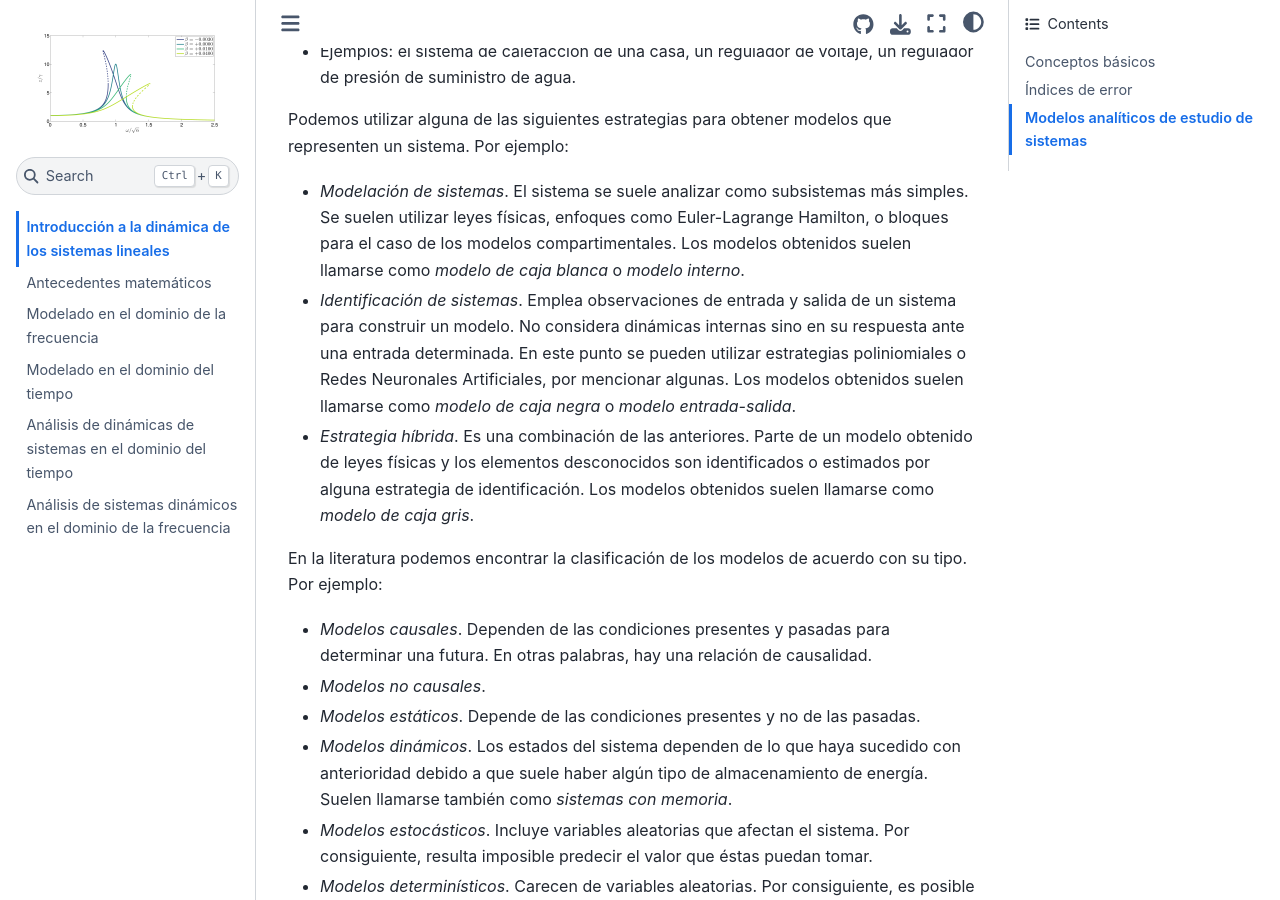
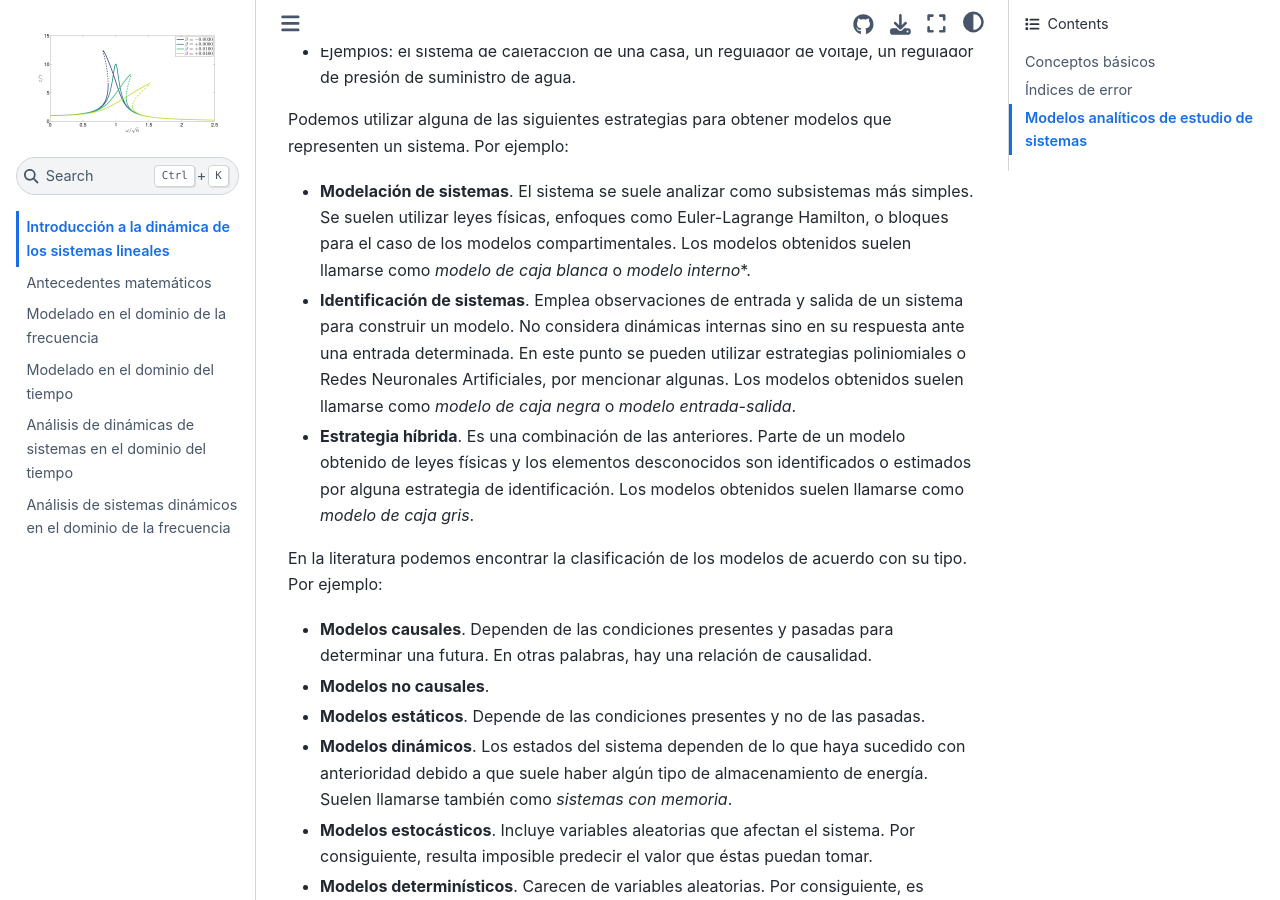
Before and after one commit to jesolisp/Curso-Dinamica-Sistemas-Fisicos, a Jupyter Book: the page built from docs/JESP_01_Introduccion_dinamica.md, in a window 1280 px wide and 900 px high, scrolled down 1051 px. Built offline with Jupyter Book 1.0.4 settings and Sphinx 7.4.7 and the Sphinx Book theme 1.1.4, drawn with Linux system fonts in a browser that asks for light colours; pages that are not in the unit, such as notebooks, are missing from menus; comment, search, counter and statistics services are not loaded.

Commit message:
File updated

`````diff
--- a/docs/JESP_01_Introduccion_dinamica.md
+++ b/docs/JESP_01_Introduccion_dinamica.md
@@ -12,10 +12,10 @@ Antes de comenzar a estudiar sistemas dinámicos, necesitamos introducir algunos
 
 Tipos de señales eléctricas
 
-* *Señal analógica*. Tiene una variación continua en el tiempo con un número infinito de valores.
-* *Señal digital*. Tiene una variación discreta de valores en el tiempo con un número finito de valores.
-* *Señal digital binaria*. Tiene sólo dos niveles de tensión $V+$ o $0$, en valores binarios $1$ y $0$.
-* *Concepto de sistema*. Conjunto de componentes físicos relacionados que actúan como una unidad completa.
+* **Señal analógica**. Tiene una variación continua en el tiempo con un número infinito de valores.
+* **Señal digital**. Tiene una variación discreta de valores en el tiempo con un número finito de valores.
+* **Señal digital binaria**. Tiene sólo dos niveles de tensión $V+$ o $0$, en valores binarios $1$ y $0$.
+* **Concepto de sistema**. Conjunto de componentes físicos relacionados que actúan como una unidad completa.
 
 ````{prf:definition} Modelo
  :label: model
@@ -35,30 +35,30 @@ Sistemas de regulación automática
 
 Podemos utilizar alguna de las siguientes estrategias para obtener modelos que representen un sistema. Por ejemplo:
 
-* *Modelación de sistemas*. El sistema se suele analizar como subsistemas más simples. Se suelen utilizar leyes físicas, enfoques como Euler-Lagrange  Hamilton, o bloques para el caso de los modelos compartimentales. Los modelos obtenidos suelen llamarse como *modelo de caja blanca* o *modelo interno*.
-* *Identificación de sistemas*. Emplea observaciones de entrada y salida de un sistema para construir un modelo. No considera dinámicas internas sino en su respuesta ante una entrada determinada. En este punto se pueden utilizar estrategias poliniomiales o Redes Neuronales Artificiales, por mencionar algunas. Los modelos obtenidos suelen llamarse como *modelo de caja negra* o *modelo entrada-salida*.
-* *Estrategia híbrida*. Es una combinación de las anteriores. Parte de un modelo obtenido de leyes físicas y los elementos desconocidos son identificados o estimados por alguna estrategia de identificación. Los modelos obtenidos suelen llamarse como *modelo de caja gris*.
+* **Modelación de sistemas**. El sistema se suele analizar como subsistemas más simples. Se suelen utilizar leyes físicas, enfoques como Euler-Lagrange  Hamilton, o bloques para el caso de los modelos compartimentales. Los modelos obtenidos suelen llamarse como *modelo de caja blanca* o *modelo interno**.
+* **Identificación de sistemas**. Emplea observaciones de entrada y salida de un sistema para construir un modelo. No considera dinámicas internas sino en su respuesta ante una entrada determinada. En este punto se pueden utilizar estrategias poliniomiales o Redes Neuronales Artificiales, por mencionar algunas. Los modelos obtenidos suelen llamarse como *modelo de caja negra* o *modelo entrada-salida*.
+* **Estrategia híbrida**. Es una combinación de las anteriores. Parte de un modelo obtenido de leyes físicas y los elementos desconocidos son identificados o estimados por alguna estrategia de identificación. Los modelos obtenidos suelen llamarse como *modelo de caja gris*.
 
 
 En la literatura podemos encontrar la clasificación de los modelos de acuerdo con su tipo. Por ejemplo:
 
 
-* *Modelos causales*. Dependen de las condiciones presentes y pasadas para determinar una futura. En otras palabras, hay una relación de causalidad.
-* *Modelos no causales*.
-* *Modelos estáticos*. Depende de las condiciones presentes y no de las pasadas.
-* *Modelos dinámicos*. Los estados del sistema dependen de lo que haya sucedido con anterioridad debido a que suele haber algún tipo de almacenamiento de energía. Suelen llamarse también como *sistemas con memoria*.
-* *Modelos estocásticos*. Incluye variables aleatorias que afectan el sistema. Por consiguiente, resulta imposible predecir el valor que éstas puedan tomar.
-* *Modelos determinísticos*. Carecen de variables aleatorias. Por consiguiente, es posible conocer su comportamiento.
-* *Modelos de parámetros concentrados*. Requiren de ecuaciones con derivadas o ecuaciones de diferencia ordinarias.
-* *Modelos de parámetros distribuidos*. Su formulación implica ecuaciones diferenciales con derivadas parciales.
-* *Modelos lineales*. Son sistemas que cumplen con la propiedad de proporcionalidad y superposición.
+* **Modelos causales**. Dependen de las condiciones presentes y pasadas para determinar una futura. En otras palabras, hay una relación de causalidad.
+* **Modelos no causales**.
+* **Modelos estáticos**. Depende de las condiciones presentes y no de las pasadas.
+* **Modelos dinámicos**. Los estados del sistema dependen de lo que haya sucedido con anterioridad debido a que suele haber algún tipo de almacenamiento de energía. Suelen llamarse también como *sistemas con memoria*.
+* **Modelos estocásticos**. Incluye variables aleatorias que afectan el sistema. Por consiguiente, resulta imposible predecir el valor que éstas puedan tomar.
+* **Modelos determinísticos**. Carecen de variables aleatorias. Por consiguiente, es posible conocer su comportamiento.
+* **Modelos de parámetros concentrados**. Requiren de ecuaciones con derivadas o ecuaciones de diferencia ordinarias.
+* **Modelos de parámetros distribuidos**. Su formulación implica ecuaciones diferenciales con derivadas parciales.
+* **Modelos lineales**. Son sistemas que cumplen con la propiedad de proporcionalidad y superposición.
 
 
-* *Modelos no lineales*. Modelos cuyos términos llevan multiplicidad entre los estados del sistema, potencias de los estados o funciones trascendentes cuyo argumento es alguna de las variables de estado del sistema.
-* *Modelos invariantes en el tiempo*. Los parámetros del sistema se consideran constantes en el tiempo.
-* *Modelos variantes en el tiempo*. Los parámetros del sistema varían en función del tiempo.
-* *Modelos continuos*. Sistemas que dependen del tiempo $t$, donde $t$ es una variable continua que toma cualquier valor real.
-* *Modelos discretos*. En este tipo de sistemas, el tiempo se considera que es una variable discreta denotada como $k$ y toma sólo unos valores en puntos específicos de la recta de los reales.
+* **Modelos no lineales**. Modelos cuyos términos llevan multiplicidad entre los estados del sistema, potencias de los estados o funciones trascendentes cuyo argumento es alguna de las variables de estado del sistema.
+* **Modelos invariantes en el tiempo**. Los parámetros del sistema se consideran constantes en el tiempo.
+* **Modelos variantes en el tiempo**. Los parámetros del sistema varían en función del tiempo.
+* **Modelos continuos**. Sistemas que dependen del tiempo $t$, donde $t$ es una variable continua que toma cualquier valor real.
+* **Modelos discretos**. En este tipo de sistemas, el tiempo se considera que es una variable discreta denotada como $k$ y toma sólo unos valores en puntos específicos de la recta de los reales.
 
 ## Índices de error
 
`````
Also changed, not shown: 5 other files.
